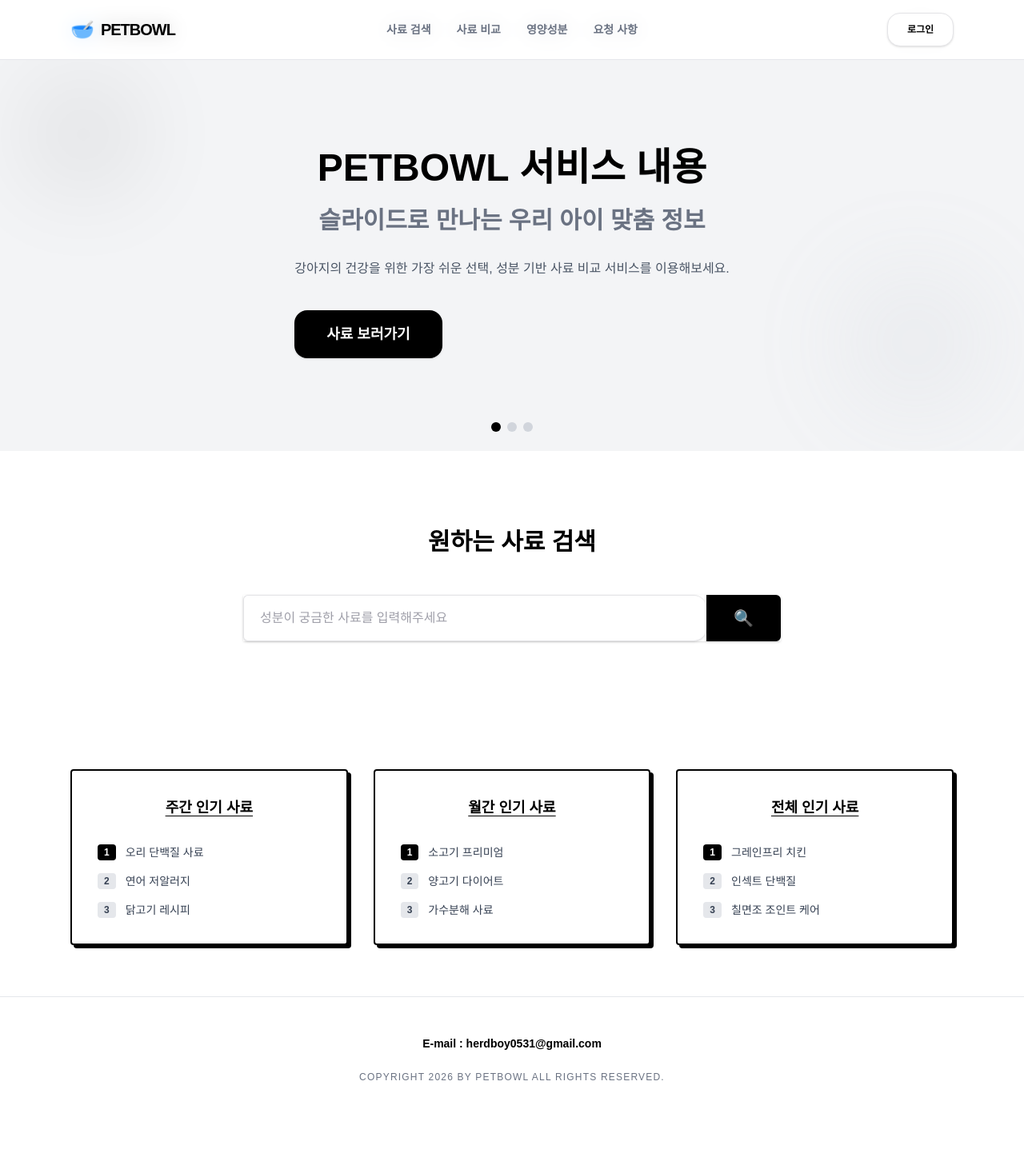
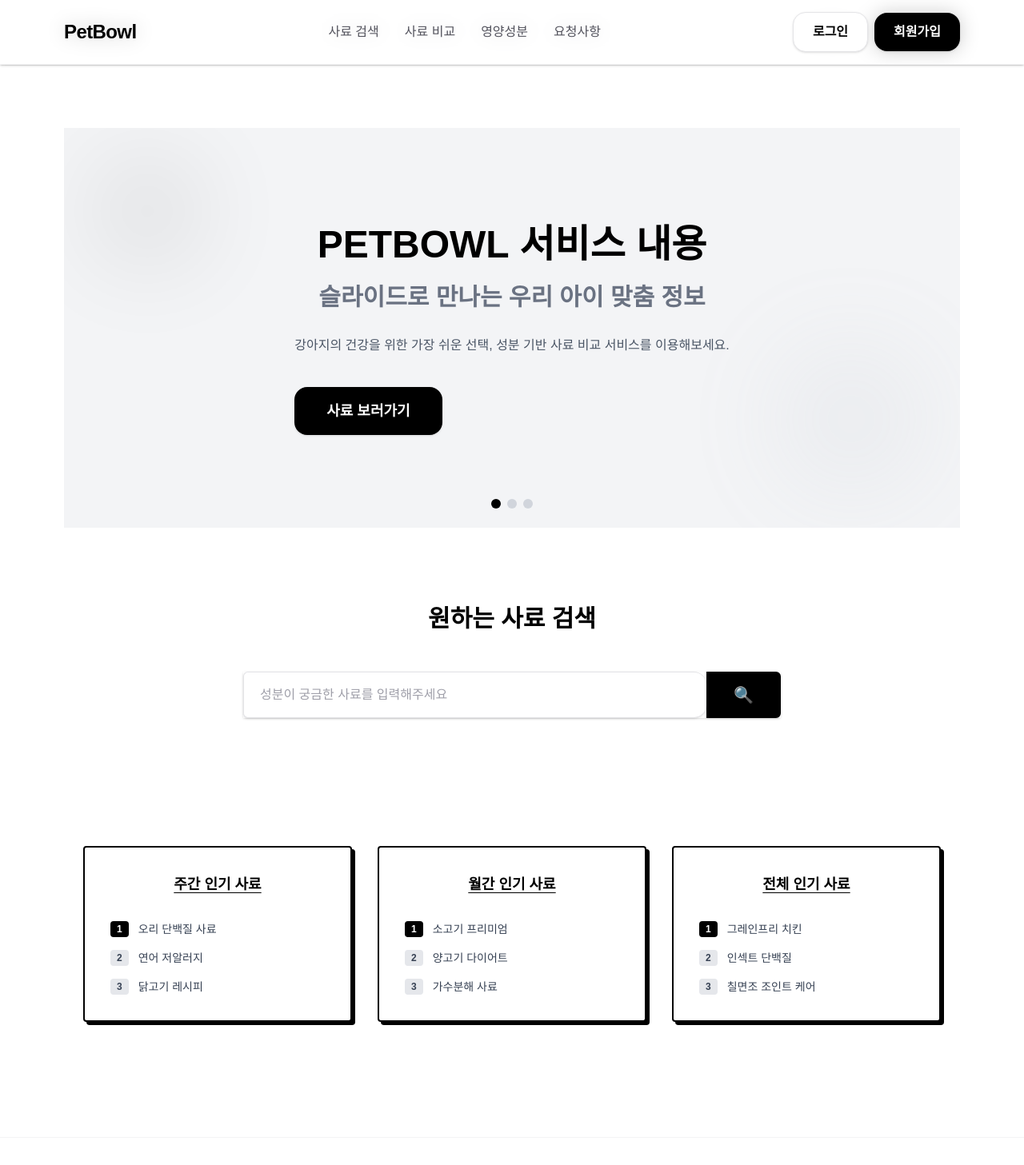
Before and after one commit to HerdBoy0531/PetBowl, a Next.js app: page / in a window 1280 px wide. Shown: the top 1457 px of the page at 80% size. Before the commit the page ends 1403 px from the top, so only its background shows below. Built offline with nearby package versions, Linux system fonts and the light colour scheme; no server answers.

Commit message:
feat: revamp global layout and bind authentication session to navbar

```diff
--- a/app/layout.tsx
+++ b/app/layout.tsx
@@ -1,7 +1,65 @@
-// app/layout.tsx
+// // app/layout.tsx
+// import "./globals.css";
+// import Navbar from "../components/organisms/Navbar";
+// import Footer from "@organisms/Footer";
+
+// export default function RootLayout({
+//   children,
+// }: {
+//   children: React.ReactNode;
+// }) {
+//   return (
+//     <html lang="ko">
+//       <head>
+//         <script
+//           dangerouslySetInnerHTML={{
+//             __html: `
+//               (function() {
+//                 const theme = localStorage.getItem('theme');
+//                 if (theme === 'dark') {
+//                   document.documentElement.classList.add('dark');
+//                 } else if (theme === 'light') {
+//                   document.documentElement.classList.remove('dark');
+//                 } else {
+//                   if (window.matchMedia('(prefers-color-scheme: dark)').matches) {
+//                     document.documentElement.classList.add('dark');
+//                   }
+//                 }
+//               })();
+//             `,
+//           }}
+//         />
+//       </head>
+//       {/* min-h-screen과 flex flex-col을 통해 푸터를 바닥에 고정하고 본문 길이에 따라 스크롤 허용 [cite: 76, 400] */}
+//       <body className="
+//         min-h-screen flex flex-col
+//         bg-white text-black
+//         dark:bg-gray-900 dark:text-white
+//       ">
+//         <Navbar />
+
+//         {/* ✅ 핵심 수정: pt-28 (Navbar 높이 고려) 및 pb-20 (하단 여유 공간) 추가
+//           flex-1을 유지하여 콘텐츠가 적어도 화면 전체 높이를 차지하게 함 [cite: 405]
+//         */}
+//         <main className="flex-1 transition-all">
+//           {children}
+//         </main>
+
+//         <Footer />
+//       </body>
+//     </html>
+//   );
+// }
+
 import "./globals.css";
-import Navbar from "../components/organisms/Navbar";
-import Footer from "@organisms/Footer";
+import AuthContext from "@/components/providers/SessionProvider";
+import Navbar from "@/components/organisms/Navbar";
+import Footer from "@/components/organisms/Footer";
+
+export const metadata = {
+  title: "PetBowl - 반려동물 건강 사료 가이드",
+  description: "우리 아이에게 딱 맞는 건강한 사료 정보를 비교하고 분석해보세요.",
+};
 
 export default function RootLayout({
   children,
@@ -10,42 +68,20 @@ export default function RootLayout({
 }) {
   return (
     <html lang="ko">
-      <head>
-        <script
-          dangerouslySetInnerHTML={{
-            __html: `
-              (function() {
-                const theme = localStorage.getItem('theme');
-                if (theme === 'dark') {
-                  document.documentElement.classList.add('dark');
-                } else if (theme === 'light') {
-                  document.documentElement.classList.remove('dark');
-                } else {
-                  if (window.matchMedia('(prefers-color-scheme: dark)').matches) {
-                    document.documentElement.classList.add('dark');
-                  }
-                }
-              })();
-            `,
-          }}
-        />
-      </head>
-      {/* min-h-screen과 flex flex-col을 통해 푸터를 바닥에 고정하고 본문 길이에 따라 스크롤 허용 [cite: 76, 400] */}
-      <body className="
-        min-h-screen flex flex-col
-        bg-white text-black
-        dark:bg-gray-900 dark:text-white
-      ">
-        <Navbar />
+      {/* 미니멀 오가닉 포인트: 다크모드 제거(dark: 제거), 배경색 고정, 기본 글자색 검정 */}
+      <body className="bg-[#FDFCF0] text-black min-h-screen flex flex-col antialiased">
+        <AuthContext>
+          {/* 전역 상단 바 */}
+          <Navbar />
 
-        {/* ✅ 핵심 수정: pt-28 (Navbar 높이 고려) 및 pb-20 (하단 여유 공간) 추가
-          flex-1을 유지하여 콘텐츠가 적어도 화면 전체 높이를 차지하게 함 [cite: 405]
-        */}
-        <main className="flex-1 transition-all">
-          {children}
-        </main>
+          {/* 메인 콘텐츠 영역: Navbar와 겹치지 않도록 여백(pt-24) 확보 */}
+          <main className="flex-grow pt-24 max-w-6xl w-full mx-auto px-4 pb-20">
+            {children}
+          </main>
 
-        <Footer />
+          {/* 전역 하단 바 */}
+          <Footer />
+        </AuthContext>
       </body>
     </html>
   );
--- a/components/organisms/Footer.tsx
+++ b/components/organisms/Footer.tsx
@@ -1,20 +1,38 @@
+// export default function Footer() {
+//   const currentYear = new Date().getFullYear();
+
+//   return (
+//     <footer className="w-full py-12 border-t bg-white dark:bg-gray-900 border-gray-200 dark:border-gray-800 transition-colors">
+//       <div className="max-w-6xl mx-auto px-6 text-center">
+//         {/* 이메일 정보 */}
+//         <div className="mb-6">
+//           <p className="text-sm font-semibold text-black dark:text-white mb-1">
+//             E-mail : herdboy0531@gmail.com
+//           </p>
+//         </div>
+
+//         {/* 저작권 문구 (와이어프레임과 동일) */}
+//         <p className="text-xs tracking-widest text-gray-500 dark:text-gray-400 font-medium uppercase">
+//           COPYRIGHT {currentYear} BY PETBOWL ALL RIGHTS RESERVED.
+//         </p>
+//       </div>
+//     </footer>
+//   );
+// }
+
 export default function Footer() {
-  const currentYear = new Date().getFullYear();
-
   return (
-    <footer className="w-full py-12 border-t bg-white dark:bg-gray-900 border-gray-200 dark:border-gray-800 transition-colors">
-      <div className="max-w-6xl mx-auto px-6 text-center">
-        {/* 이메일 정보 */}
-        <div className="mb-6">
-          <p className="text-sm font-semibold text-black dark:text-white mb-1">
-            E-mail : herdboy0531@gmail.com
-          </p>
+    <footer className="bg-white border-t border-zinc-100 py-8">
+      <div className="max-w-6xl mx-auto px-4 flex flex-col sm:flex-row justify-between items-center gap-4 text-sm text-zinc-400">
+        <div>
+          <p className="font-bold text-zinc-800">PetBowl</p>
+          <p className="text-sm font-semibold text-black dark:text-white mb-1">E-mail : herdboy0531@gmail.com</p>
+          <p className="mt-1 text-zinc-500">© {new Date().getFullYear()} PetBowl. All rights reserved.</p>
         </div>
-
-        {/* 저작권 문구 (와이어프레임과 동일) */}
-        <p className="text-xs tracking-widest text-gray-500 dark:text-gray-400 font-medium uppercase">
-          COPYRIGHT {currentYear} BY PETBOWL ALL RIGHTS RESERVED.
-        </p>
+        <div className="flex gap-6 text-zinc-500 font-medium">
+          <a href="#" className="hover:text-black transition-colors">이용약관</a>
+          <a href="#" className="hover:text-black transition-colors">개인정보처리방침</a>
+        </div>
       </div>
     </footer>
   );
--- a/components/organisms/Navbar.tsx
+++ b/components/organisms/Navbar.tsx
@@ -1,48 +1,125 @@
+// "use client";
+
+// import Link from "next/link";
+// import Button from "@atoms/Button";
+
+// export default function Navbar() {
+//   return (
+//     <nav className="fixed top-0 w-full z-50 border-b bg-white/80 dark:bg-gray-900/80 backdrop-blur-md border-gray-200 dark:border-gray-700 transition-colors">
+//       <div className="max-w-6xl mx-auto px-6 py-4 flex justify-between items-center">
+
+//         {/* 로고 영역 */}
+//         <div className="flex-1 flex justify-start">
+//           <Link href="/" className="font-black text-xl flex items-center gap-2 text-black dark:text-white group">
+//             <span className="text-2xl transition-transform group-hover:rotate-12">🥣</span>
+//             <span className="tracking-tighter">PETBOWL</span>
+//           </Link>
+//         </div>
+
+//         {/* 중앙 메뉴 영역 */}
+//         <div className="hidden md:flex items-center gap-8 text-[14px] font-bold text-gray-500 dark:text-gray-400">
+//           {/* href를 /foods/search로 수정 */}
+//           <Link href="/search" className="hover:text-black dark:hover:text-white transition-colors">
+//             사료 검색
+//           </Link>
+//           <Link href="/compare" className="hover:text-black dark:hover:text-white transition-colors">
+//             사료 비교
+//           </Link>
+//           <Link href="/nutrient" className="hover:text-black dark:hover:text-white transition-colors">
+//             영양성분
+//           </Link>
+//           <Link href="/request" className="hover:text-black dark:hover:text-white transition-colors">
+//             요청 사항
+//           </Link>
+//         </div>
+
+//         {/* 우측 로그인 영역 */}
+//         <div className="flex-1 flex justify-end">
+//           <Link href="/login">
+//             <Button
+//               variant="outline"
+//               className="px-4 py-1.5 text-xs border-gray-300 dark:border-gray-600 font-bold"
+//             >
+//               로그인
+//             </Button>
+//           </Link>
+//         </div>
+
+//       </div>
+//     </nav>
+//   );
+// }
+
 "use client";
 
 import Link from "next/link";
-import Button from "@atoms/Button";
+import { useSession, signOut } from "next-auth/react";
+import Button from "@/components/atoms/Button"; // 어제 수정한 미니멀 오가닉 버튼
 
 export default function Navbar() {
+  const { data: session, status } = useSession();
+
   return (
-    <nav className="fixed top-0 w-full z-50 border-b bg-white/80 dark:bg-gray-900/80 backdrop-blur-md border-gray-200 dark:border-gray-700 transition-colors">
-      <div className="max-w-6xl mx-auto px-6 py-4 flex justify-between items-center">
+    <nav className="fixed top-0 left-0 right-0 z-50 bg-white/80 backdrop-blur-md border-b border-zinc-100 shadow-sm transition-all">
+      <div className="max-w-6xl mx-auto px-4 h-20 flex items-center justify-between">
 
-        {/* 로고 영역 */}
-        <div className="flex-1 flex justify-start">
-          <Link href="/" className="font-black text-xl flex items-center gap-2 text-black dark:text-white group">
-            <span className="text-2xl transition-transform group-hover:rotate-12">🥣</span>
-            <span className="tracking-tighter">PETBOWL</span>
+        {/* 1. 로고 영역 */}
+        <Link href="/" className="text-2xl font-black text-black tracking-tight">
+          PetBowl
+        </Link>
+
+        {/* 2. 중앙 메뉴 영역 (미니멀 오가닉: 연한 zinc 글자색, 호버 시 검정) */}
+        <div className="hidden md:flex items-center gap-8 font-medium text-zinc-600">
+          <Link href="/search" className="hover:text-black transition-colors">
+            사료 검색
+          </Link>
+          <Link href="/compare" className="hover:text-black transition-colors">
+            사료 비교
+          </Link>
+          <Link href="/nutrient" className="hover:text-black transition-colors">
+            영양성분
+          </Link>
+          <Link href="/request" className="hover:text-black transition-colors">
+            요청사항
           </Link>
         </div>
 
-        {/* 중앙 메뉴 영역 */}
-        <div className="hidden md:flex items-center gap-8 text-[14px] font-bold text-gray-500 dark:text-gray-400">
-          {/* href를 /foods/search로 수정 */}
-          <Link href="/search" className="hover:text-black dark:hover:text-white transition-colors">
-            사료 검색
-          </Link>
-          <Link href="/compare" className="hover:text-black dark:hover:text-white transition-colors">
-            사료 비교
-          </Link>
-          <Link href="/nutrient" className="hover:text-black dark:hover:text-white transition-colors">
-            영양성분
-          </Link>
-          <Link href="/request" className="hover:text-black dark:hover:text-white transition-colors">
-            요청 사항
-          </Link>
-        </div>
+        {/* 3. 우측 인증/유저 상태 영역 */}
+        <div className="flex items-center gap-4">
+          {status === "loading" ? (
+            // 세션 로딩 중 스켈레톤 UI
+            <div className="w-16 h-8 bg-zinc-100 animate-pulse rounded-xl" />
+          ) : session ? (
+            // A. 로그인 완료 상태
+            <div className="flex items-center gap-4">
+              <span className="text-sm text-zinc-700 font-medium">
+                <strong className="text-black font-semibold">
+                  {session.user?.nickname || session.user?.name}
+                </strong> 님
+              </span>
 
-        {/* 우측 로그인 영역 */}
-        <div className="flex-1 flex justify-end">
-          <Link href="/login">
-            <Button
-              variant="outline"
-              className="px-4 py-1.5 text-xs border-gray-300 dark:border-gray-600 font-bold"
-            >
-              로그인
-            </Button>
-          </Link>
+              {/* 관리자(ADMIN)일 경우 표시되는 왕관 배지 */}
+              {session.user?.role === "ADMIN" && (
+                <span className="text-[10px] bg-zinc-900 text-white px-2 py-0.5 rounded-md font-bold tracking-wider">
+                  ADMIN
+                </span>
+              )}
+
+              <Button variant="outline" onClick={() => signOut({ callbackUrl: "/" })}>
+                로그아웃
+              </Button>
+            </div>
+          ) : (
+            // B. 로그아웃 상태 (일반 상태)
+            <div className="flex items-center gap-2">
+              <Link href="/login">
+                <Button variant="outline">로그인</Button>
+              </Link>
+              <Link href="/register" className="hidden sm:inline-block">
+                <Button variant="primary">회원가입</Button>
+              </Link>
+            </div>
+          )}
         </div>
 
       </div>
```
Also changed, not shown: components/providers/SessionProvider.tsx (renamed from components/provider/SessionProvider.tsx).
